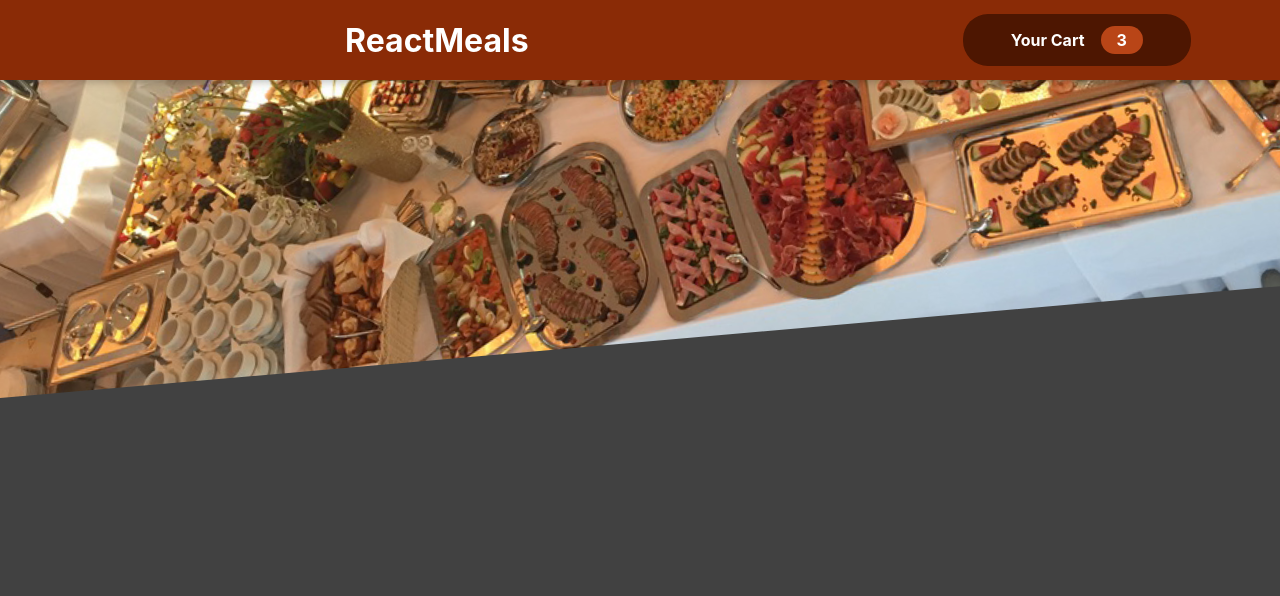
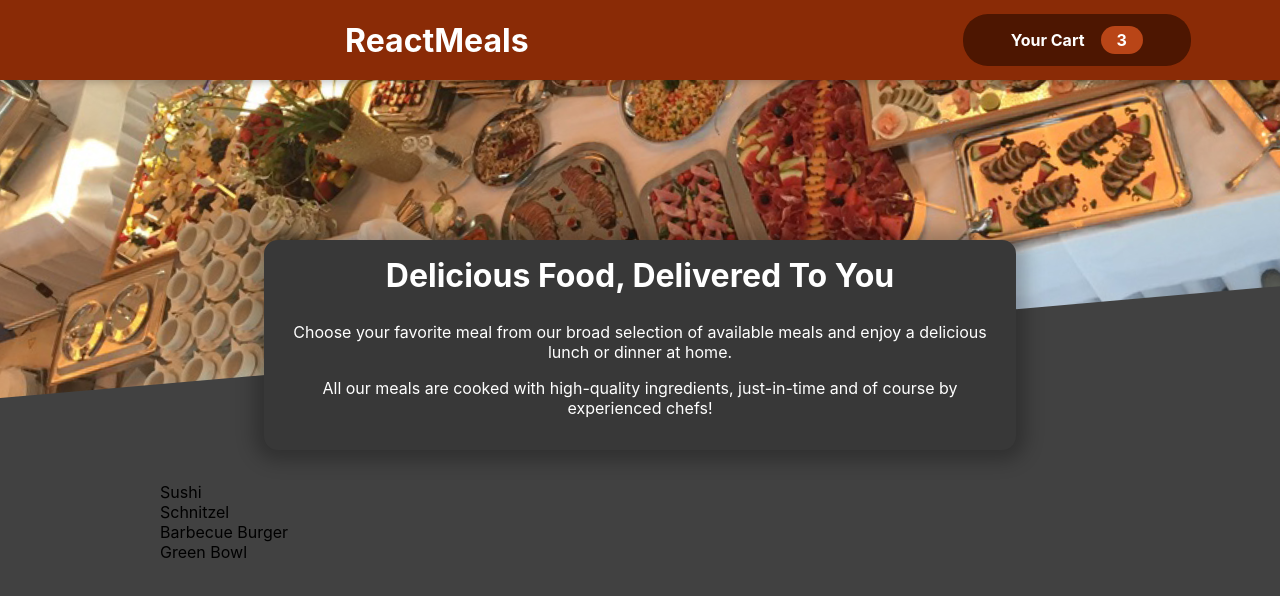
Before and after one commit to Kishore-1022/RestaurantWebsite, a React (Create React App) app in the folder web/: page / in a window 1280 px wide. Shown: the top 596 px of the page. Built offline with nearby package versions, Linux system fonts and the light colour scheme.

Commit message:
Adding Restaurant summary

```diff
--- a/web/src/App.js
+++ b/web/src/App.js
@@ -1,8 +1,14 @@
 import Header from "./components/Layout/Header";
+import Meals from "./components/Meals/Meals";
 function App() {
   return (
     <>
     <Header />
+
+    <main>
+        <Meals/>
+    </main>
+
     </>
   );
 }
--- /dev/null
+++ b/web/src/components/Meals/AvailableMeals.js
@@ -0,0 +1,43 @@
+import React from 'react'
+import classes from './AvailableMeals.module.css'
+
+const DUMMY_MEALS = [
+    {
+      id: 'm1',
+      name: 'Sushi',
+      description: 'Finest fish and veggies',
+      price: 22.99,
+    },
+    {
+      id: 'm2',
+      name: 'Schnitzel',
+      description: 'A german specialty!',
+      price: 16.5,
+    },
+    {
+      id: 'm3',
+      name: 'Barbecue Burger',
+      description: 'American, raw, meaty',
+      price: 12.99,
+    },
+    {
+      id: 'm4',
+      name: 'Green Bowl',
+      description: 'Healthy...and green...',
+      price: 18.99,
+    },
+  ];
+
+const AvailableMeals = () => {
+    const mealsList = DUMMY_MEALS.map(i=><li>{i.name}</li>);
+
+  return (
+    <section className={classes.meals}>
+        <ul> {mealsList} </ul>
+    </section>
+
+
+  )
+}
+
+export default AvailableMeals
--- /dev/null
+++ b/web/src/components/Meals/AvailableMeals.module.css
@@ -0,0 +1,24 @@
+.meals {
+    max-width: 60rem;
+    width: 90%;
+    margin: 2rem auto;
+    animation: meals-appear 1s ease-out forwards;
+  }
+
+  .meals ul {
+    list-style: none;
+    margin: 0;
+    padding: 0;
+  }
+
+  @keyframes meals-appear {
+    from {
+      opacity: 0;
+      transform: translateY(3rem);
+    }
+
+    to {
+      opacity: 1;
+      transform: translateY(0);
+    }
+  }
--- /dev/null
+++ b/web/src/components/Meals/Meals.js
@@ -0,0 +1,16 @@
+import React from 'react'
+import MealsSummary from './MealsSummary'
+import AvailableMeals from './AvailableMeals'
+
+const Meals = () => {
+  return (
+    <>
+     <MealsSummary/>
+     <AvailableMeals/>
+
+    </>
+
+  )
+}
+
+export default Meals
--- /dev/null
+++ b/web/src/components/Meals/MealsSummary.js
@@ -0,0 +1,22 @@
+import React from 'react'
+import classes from "./MealsSummary.module.css"
+
+const MealsSummary = () => {
+  return (
+    <section className={classes.summary}>
+      <h2>Delicious Food, Delivered To You</h2>
+      <p>
+        Choose your favorite meal from our broad selection of available meals
+        and enjoy a delicious lunch or dinner at home.
+      </p>
+      <p>
+        All our meals are cooked with high-quality ingredients, just-in-time and
+        of course by experienced chefs!
+      </p>
+    </section>
+
+
+  )
+}
+
+export default MealsSummary
--- /dev/null
+++ b/web/src/components/Meals/MealsSummary.module.css
@@ -0,0 +1,18 @@
+.summary {
+    text-align: center;
+    max-width: 45rem;
+    width: 90%;
+    margin: auto;
+    margin-top: -10rem;
+    position: relative;
+    background-color: #383838;
+    color: white;
+    border-radius: 14px;
+    padding: 1rem;
+    box-shadow: 0 1px 18px 10px rgba(0, 0, 0, 0.25);
+  }
+
+  .summary h2 {
+    font-size: 2rem;
+    margin-top: 0;
+  }
```
